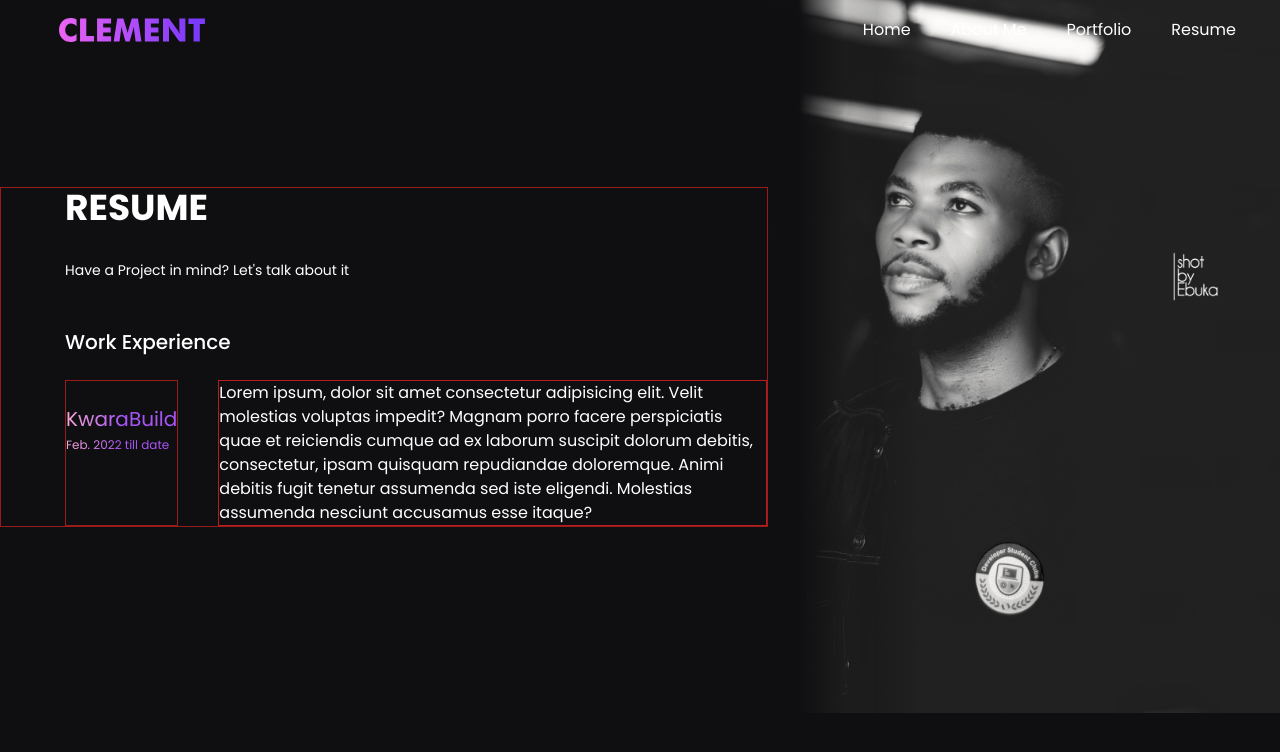
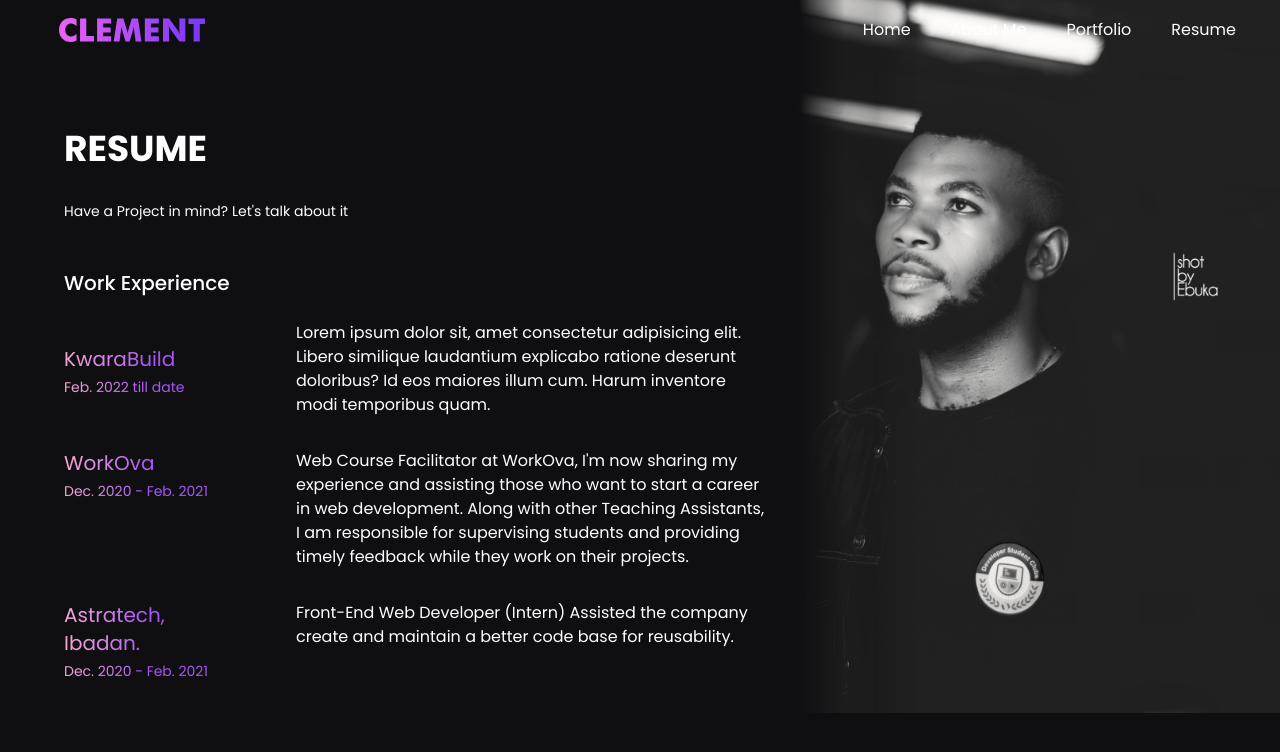
Before and after one commit to iamclement1/Clement-Portfolio, a React (Vite) app: page /resume in a window 1280 px wide. Shown: the top 752 px of the page. Built offline with nearby package versions, Linux system fonts and the light colour scheme.

Commit message:
added more info in resume page

```diff
--- a/src/Components/Navbar/Navbar.jsx
+++ b/src/Components/Navbar/Navbar.jsx
@@ -20,7 +20,7 @@ const Navbar = () => {
         <nav className='absolute w-full top-0 md:justify-between z-50 md:bg-transparent bg-[#0f0f11] text-white font-Poppins'>
             <div className='max-w-7xl mx-auto px-4 sm:px-6 lg:px-8'>
                 <div className='flex items-center justify-between'>
-                    <div className='flex-shrink-0 relative mr-10'>
+                    <div className='flex-shrink-0 relative mr-auto'>
                         <Link to='/'>
                             <img src={ Logo } alt="Clement-Logo" />
                         </Link>
--- /dev/null
+++ b/src/Pages/Experience/Astratech/Astratech.jsx
@@ -0,0 +1,34 @@
+import React from 'react'
+
+const Astratech = () => {
+    return (
+    <div>
+        <section>
+            <div className='md:flex md:space-x-14'>
+                <div className='md:p-0 p-3 md:w-3/12'>
+                    <h1 className='text-transparent md:pt-8 bg-clip-text bg-gradient-to-r
+                    from-pink-300 via-purple-500 to-purple-500
+                    pt-6 justify-center md:text-xl'>
+                        Astratech, Ibadan.
+                    </h1>
+                    <p className='text-transparent bg-clip-text bg-gradient-to-r from-pink-300 via-purple-500 to-purple-500 pt-1
+                    justify-center md:text-sm text-sm'>
+                        Dec. 2020 - Feb. 2021
+                    </p>
+                </div>
+
+                <div className='md:p-0 p-3 md:w-4/6 md:pt-8'>
+                    <p>
+                        Front-End Web Developer (Intern) Assisted the company create
+                        and maintain a better code base for reusability.
+                    </p>
+                </div>
+            </div>
+
+
+        </section>
+    </div>
+  )
+}
+
+export default Astratech
--- a/src/Pages/Experience/KwaraBuild/KwaraBuild.jsx
+++ b/src/Pages/Experience/KwaraBuild/KwaraBuild.jsx
@@ -5,21 +5,22 @@ const KwaraBuild = () => {
     return (
     <div>
         <section>
-            <div className='relative md:flex md:space-x-10'>
-                <div className='md:p-0 p-3 border border-red-800 md:space'>
+            <div className='relative md:flex md:space-x-14'>
+                <div className='md:p-0 p-3 md:w-3/12'>
                     <h1 className='text-transparent bg-clip-text bg-gradient-to-r from-pink-300 via-purple-500 to-purple-500 pt-6 justify-center md:text-xl'>
                         KwaraBuild
                     </h1>
-                    <p className='text-transparent bg-clip-text bg-gradient-to-r from-pink-300 via-purple-500 to-purple-500 pt-1 justify-center md:text-xs text-sm'>
+                    <p className='text-transparent bg-clip-text bg-gradient-to-r from-pink-300 via-purple-500 to-purple-500 pt-1 justify-center md:text-sm text-sm'>
                         Feb. 2022 till date
                     </p>
                 </div>
 
-                <div className='md:p-0 p-3 border border-red-700'>
-                    <p>
-                        Lorem ipsum, dolor sit amet consectetur adipisicing elit. Velit molestias voluptas impedit? Magnam porro facere perspiciatis quae et reiciendis cumque ad ex laborum suscipit dolorum debitis, consectetur, ipsam quisquam repudiandae doloremque. Animi debitis fugit tenetur assumenda sed iste eligendi. Molestias assumenda nesciunt accusamus esse itaque?
+                <div className='md:p-0 p-3 md:w-4/6'>
+                    <p className=''>
+                        Lorem ipsum dolor sit, amet consectetur adipisicing elit. Libero similique laudantium explicabo ratione deserunt doloribus? Id eos maiores illum cum. Harum inventore modi temporibus quam.
                     </p>
                 </div>
+
             </div>
         </section>
     </div>
--- a/src/Pages/Experience/WorkOva/WorkOva.jsx
+++ b/src/Pages/Experience/WorkOva/WorkOva.jsx
@@ -5,10 +5,29 @@ const WorkOva = () => {
 
     <div>
         <section>
-            <div></div>
+            <div className='md:flex md:space-x-14'>
+                <div className='md:p-0 p-3 md:w-3/12'>
+                    <h1 className='text-transparent md:pt-8 bg-clip-text bg-gradient-to-r
+                    from-pink-300 via-purple-500 to-purple-500 pt-6 justify-center md:text-xl'>
+                        WorkOva
+                    </h1>
+                    <p className='text-transparent bg-clip-text bg-gradient-to-r from-pink-300 via-purple-500 to-purple-500 pt-1 justify-center md:text-sm text-sm'>
+                        Dec. 2020 - Feb. 2021
+                    </p>
+                </div>
+
+                <div className='md:p-0 p-3 md:w-4/6 md:pt-8'>
+                    <p className=''>
+                        Web Course Facilitator  at WorkOva, I'm now sharing my experience and
+                        assisting those who want to start a career in web development.
+                        Along with other Teaching Assistants, I am responsible for supervising
+                        students and providing timely feedback while they work on their projects.
+                    </p>
+                </div>
+            </div>
         </section>
     </div>
-  )
+)
 }
 
 export default WorkOva
--- a/src/Pages/Resume.jsx
+++ b/src/Pages/Resume.jsx
@@ -1,11 +1,12 @@
 import React from 'react'
 import Image from '../assets/Resume-Image.png'
+import Astratech from './Experience/Astratech/Astratech'
 import KwaraBuild from './Experience/KwaraBuild/KwaraBuild'
 import WorkOva from './Experience/WorkOva/WorkOva'
 
 const Resume = () => {
   return (
-    <section>
+    <section className=''>
       <div className='font-Poppins'>
         <section className='relative bg-[#0f0f11] text-white min-h-screen'>
           <div className='flex flex-col items-center md:flex-row-reverse'>
@@ -13,9 +14,9 @@ const Resume = () => {
               <img src={Image} alt="Resume-Image" />
             </div>
 
-            <div className='relative md:w-3/5 w-full border border-red-800'>
+            <div className='relative md:w-3/5 w-full'>
               <div className='md:pl-16'>
-                <h1 className='md:text-4xl text-2xl md:p-0 p-3 md:pt-0 pt-8 font-black md:pb-8'>
+                <h1 className='md:text-4xl text-2xl md:p-0 p-3 md:pt-24 pt-8 font-black md:pb-8'>
                   RESUME
                 </h1>
                 <p className='md:text-xm text-sm md:p-0 p-3 md:w-3/5 w-3/5'>
@@ -28,10 +29,9 @@ const Resume = () => {
                   <h1 className='md:text-xl text-xm md:p-0 p-3 font-medium md:pb-6'>
                     Work Experience
                   </h1>
-
-                  <div className=''>
-                    <KwaraBuild/>
-                  </div>
+                  <KwaraBuild/>
+                  <WorkOva/>
+                  <Astratech/>
                 </div>
               </div>
             </div>
```
